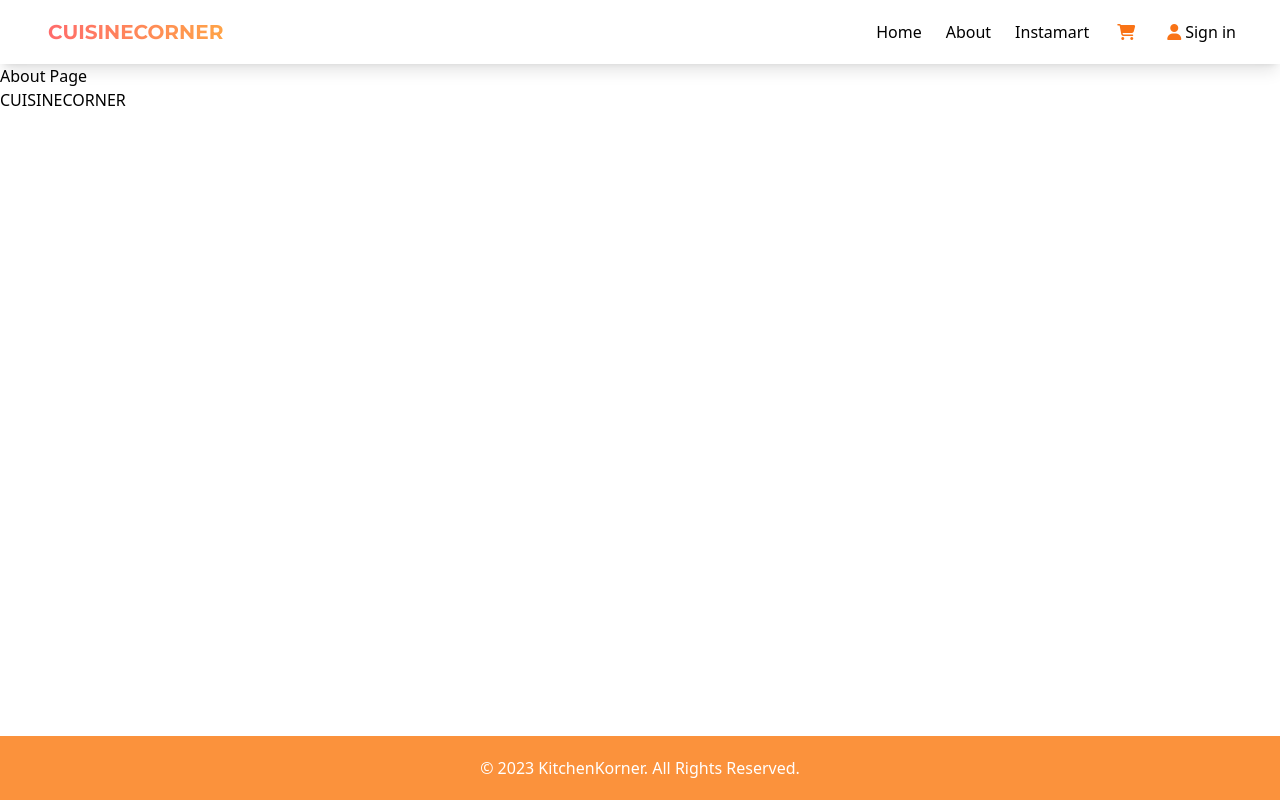
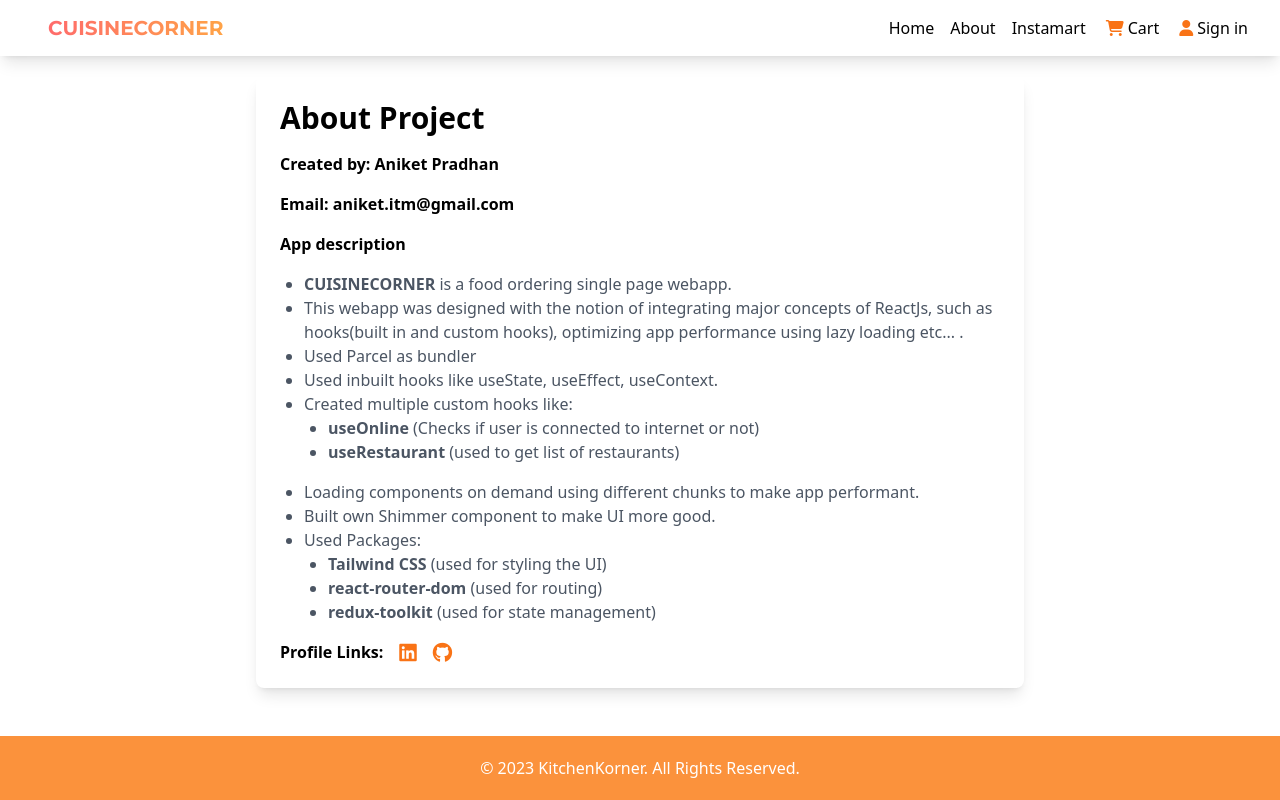
Before and after one commit to Aniket-ap/CuisineCorner, a React (Vite) app: page /about in a window 1280 px wide. Built offline with nearby package versions, Linux system fonts and the light colour scheme.

Commit message:
Fixed UI issue and added content in About Component

```diff
--- a/index.html
+++ b/index.html
@@ -11,7 +11,7 @@
     <link rel="stylesheet" href="https://fonts.googleapis.com/css2?family=Montserrat:wght@700&display=swap">
 
     <link rel="stylesheet" href="./index.css">
-    <title>KitchenKorner</title>
+    <title>CuisineCorner</title>
 </head>
 
 <body>
--- a/src/components/About.js
+++ b/src/components/About.js
@@ -3,8 +3,89 @@
 const About = () => {
   return (
     <>
-      <h1>About Page</h1>
-      <h1>CUISINECORNER</h1>
+      <div className="my-5 flex flex-col justify-center items-center ">
+        <div className="max-w-3xl mx-auto p-6 bg-white rounded-lg shadow-lg">
+          <h1 className="text-3xl font-bold mb-4">About Project</h1>
+          <p className="font-semibold mb-4">
+            Created by: <span className="font-bold">Aniket Pradhan</span>{" "}
+          </p>
+          <p className="font-semibold mb-4">
+            Email:{" "}
+            <span className="font-bold">
+              <a href="mailto:aniket.itm@gmail.com">aniket.itm@gmail.com</a>
+            </span>{" "}
+          </p>
+
+          <h3 className=" font-bold mb-4">App description</h3>
+          <ul className="text-gray-600 mb-4 list-disc pl-6">
+            <li>
+              <span className="font-bold">CUISINECORNER</span> is a food
+              ordering single page webapp.
+            </li>
+            <li>
+              This webapp was designed with the notion of integrating major
+              concepts of ReactJs, such as hooks(built in and custom hooks),
+              optimizing app performance using lazy loading etc... .
+            </li>
+            <li>Used Parcel as bundler</li>
+            <li>Used inbuilt hooks like useState, useEffect, useContext.</li>
+            <li>
+              Created multiple custom hooks like:
+              <ul className="text-gray-600 mb-4 list-disc pl-6">
+                <li>
+                  {" "}
+                  <span className="font-bold">useOnline</span> (Checks if user
+                  is connected to internet or not)
+                </li>
+                <li>
+                  {" "}
+                  <span className="font-bold">useRestaurant</span> (used to get
+                  list of restaurants)
+                </li>
+              </ul>
+            </li>
+            <li>
+              Loading components on demand using different chunks to make app
+              performant.
+            </li>
+            <li>Built own Shimmer component to make UI more good.</li>
+            <li>
+              Used Packages:
+              <ul className="text-gray-600 mb-4 list-disc pl-6">
+                <li>
+                  <span className="font-bold">Tailwind CSS</span> (used for
+                  styling the UI)
+                </li>
+                <li>
+                  <span className="font-bold">react-router-dom</span> (used for
+                  routing)
+                </li>
+                <li>
+                  <span className="font-bold">redux-toolkit</span> (used for
+                  state management)
+                </li>
+              </ul>
+            </li>
+          </ul>
+          <div className="flex items-center">
+            <span className="font-bold mr-2">Profile Links:</span>
+            <a
+              href="https://www.linkedin.com/in/aniket-pro/"
+              target="_blank"
+              className="text-orange-500 hover:text-orange-700 mx-2"
+            >
+              <i className="fab fa-linkedin fa-lg" />
+            </a>
+            <a
+              href="https://github.com/Aniket-ap"
+              target="_blank"
+              className="text-orange-500 hover:text-orange-700 mx-2"
+            >
+              <i className="fab fa-github fa-lg" />
+            </a>
+          </div>
+        </div>
+      </div>
     </>
   );
 };
--- a/src/components/Header.js
+++ b/src/components/Header.js
@@ -29,7 +29,7 @@
   };
 
   return (
-    <div className="flex justify-between items-center flex-wrap shadow-lg p-2 sticky top-0 z-10 bg-white">
+    <div className="flex justify-center items-center flex-wrap shadow-lg p-2 sticky top-0 z-10 bg-white md:justify-between">
       <Link to="/">
         <h1 className="text-xl font-semibold text-white cursor-pointer px-10">
           <span className="gradient-text">CUISINECORNER</span>
@@ -38,41 +38,42 @@
 
       <div className="nav-items">
         <ul className="flex flex-wrap">
-          <li className="p-3 cursor-pointer hover:text-orange-500 transition duration-300 ease-in-out">
+          <li className="p-1 cursor-pointer sm:p-2 hover:text-orange-500 transition duration-300 ease-in-out">
             <Link to="/">Home</Link>
           </li>
-          <li className="p-3 cursor-pointer hover:text-orange-500 transition duration-300 ease-in-out">
+          <li className="p-1 cursor-pointer sm:p-2 hover:text-orange-500 transition duration-300 ease-in-out">
             <Link to="/about">About</Link>
           </li>
-          <li className="p-3 cursor-pointer hover:text-orange-500 transition duration-300 ease-in-out">
+          <li className="p-1 cursor-pointer sm:p-2 hover:text-orange-500 transition duration-300 ease-in-out">
             <Link to="/instamart">Instamart</Link>
           </li>
-          <li className="p-3 cursor-pointer hover:text-orange-500 transition duration-300 ease-in-out">
+          <li className="p-1 cursor-pointer sm:p-2 hover:text-orange-500 transition duration-300 ease-in-out">
             <Link to="/cart">
-              <i class="fas fa-shopping-cart mx-1 text-orange-500"></i>
+              <i className="fas fa-shopping-cart mx-1 text-orange-500"></i>
+              Cart
               {cartItems.length > 0 && (
-                <span class="bg-black text-white px-2 rounded-full text-xs">
+                <span className="bg-black text-white px-2 rounded-full text-xs ml-1">
                   {cartItems.length}
                 </span>
               )}
             </Link>
           </li>
-          <li className="p-3 cursor-pointer hover:text-orange-500 transition duration-300 ease-in-out">
+          <li className="p-1 cursor-pointer sm:p-2 hover:text-orange-500 transition duration-300 ease-in-out">
             {!auth.user ? (
               <>
                 <Link to="/login">
-                  <i class="fa-solid fa-user mx-1 text-orange-500"></i>
+                  <i className="fa-solid fa-user mx-1 text-orange-500"></i>
                   <span>Sign in</span>
                 </Link>
               </>
             ) : (
               <>
-                <i class="fa-solid fa-user mx-1 text-orange-500"></i>
+                <i className="fa-solid fa-user mx-1 text-orange-500"></i>
                 <span className="text-black">{auth?.user?.name}</span>
               </>
             )}
           </li>
-          <li className="p-3 cursor-pointer hover:text-orange-500 transition duration-300 ease-in-out">
+          <li className="p-1 cursor-pointer sm:p-2 hover:text-orange-500 transition duration-300 ease-in-out">
             {auth.user ? (
               <>
                 <p onClick={onHandleLogout}>Logout</p>
--- a/src/components/restaurant/AddRemoveItem.js
+++ b/src/components/restaurant/AddRemoveItem.js
@@ -4,9 +4,9 @@
   const [count, setCount] = useState(0);
   return (
     <>
-      <div class="text-center w-[118] mt-1 border-2 rounded-md">
+      <div className="text-center w-[118] mt-1 border-2 rounded-md">
         <button
-          class="text-gray-800 font-extrabold px-3"
+          className="text-gray-800 font-extrabold px-3"
           onClick={() => {
             handleRemoveItem();
             if (count > 0) {
@@ -17,13 +17,13 @@
           -
         </button>
         <button
-          class="text-green-800 font-bold px-2 m-1 text-sm border-x-2 align-middle"
+          className="text-green-800 font-bold px-2 m-1 text-sm border-x-2 align-middle"
           disabled=""
         >
           {count}
         </button>
         <button
-          class="text-green-800 font-extrabold px-3"
+          className="text-green-800 font-extrabold px-3"
           onClick={() => {
             handleAddItem();
             setCount((count) => count + 1);
--- a/src/components/restaurant/RestaurantMenuCard.js
+++ b/src/components/restaurant/RestaurantMenuCard.js
@@ -17,17 +17,17 @@
 
   return (
     <>
-      <div class="grid grid-cols-6 justify-center p-2 gap-2 m-2 border-b">
-        <div class="col-span-5">
-          <span class="font-bold">{item?.card?.info?.name}</span>
+      <div className="grid grid-cols-6 justify-center p-2 gap-2 m-2 border-b">
+        <div className="col-span-5">
+          <span className="font-bold">{item?.card?.info?.name}</span>
           <br />
           <span>₹{Math.round(item?.card?.info?.price / 100)}</span>
           <br />
-          <span class="font-small text-sm text-slate-500 font-sans"></span>
+          <span className="font-small text-sm text-slate-500 font-sans"></span>
         </div>
-        <div class="relative justify-self-end ">
+        <div className="relative justify-self-end ">
           <img
-            class="w-[118] rounded-md h-[96] object-cover"
+            className="w-[118] rounded-md h-[96] object-cover"
             src={`${IMG_CDN_URL}${item?.card?.info?.imageId}`}
             alt="item"
           />
--- a/src/utils/context/useAuth.js
+++ b/src/utils/context/useAuth.js
@@ -9,10 +9,8 @@
 
   useEffect(() => {
     const data = localStorage.getItem("auth");
-    console.log(data);
     if (data) {
       const parsed = JSON.parse(data);
-      console.log(parsed);
       setAuth({
         ...auth,
         user: parsed,
```
Also changed, not shown: src/components/Instamart.js (+14 -9 lines), 12 other files (tests, documents, lock files or other folders).
